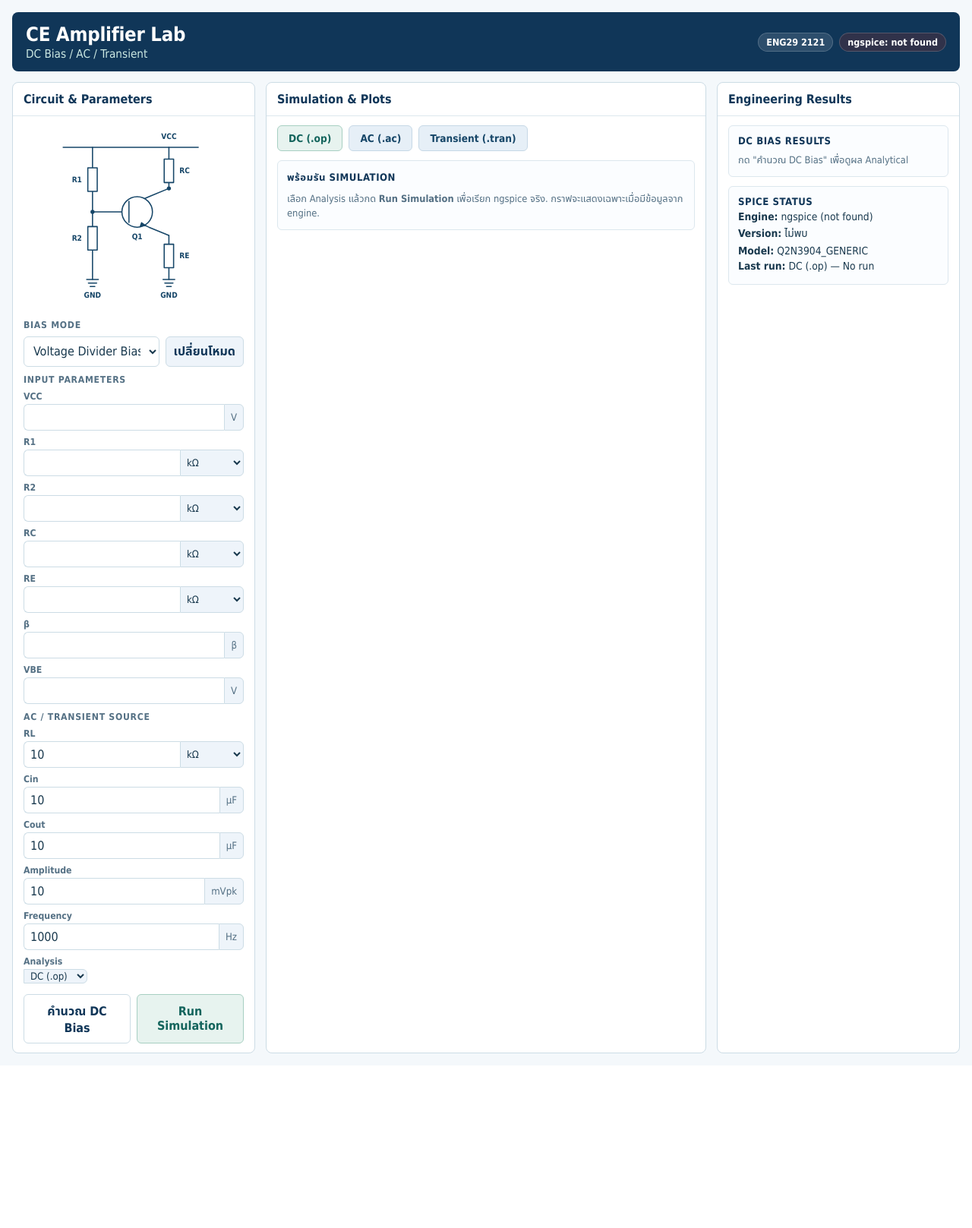
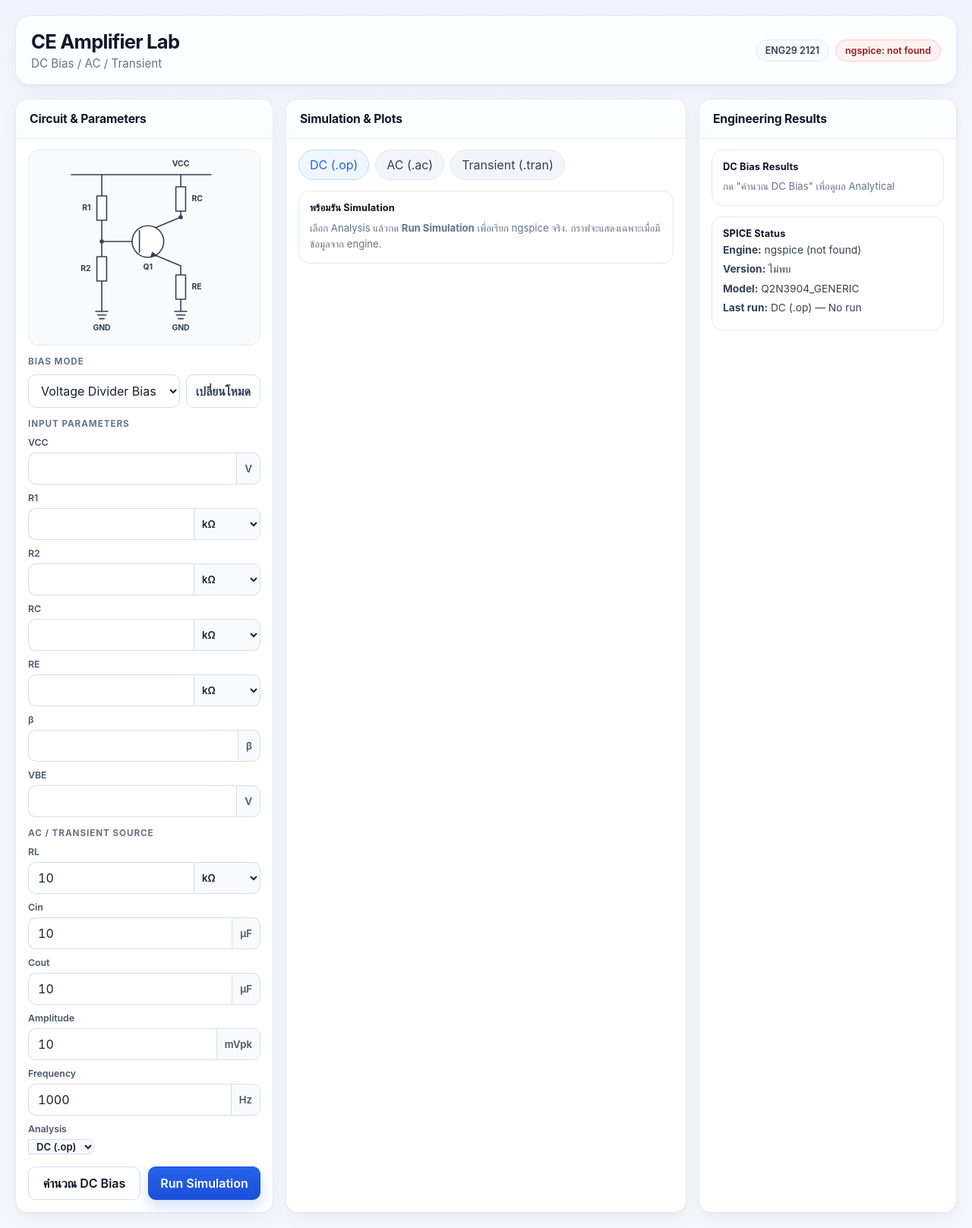
Before and after one commit to Nckktk/Gitlab, a Flask app: page / in a window 1280 px wide. Shown: the whole page at 76% size. Before the commit the page ends 1387 px from the top, so only its background shows below. Run offline with Flask 3, Linux system fonts and the light colour scheme.

Commit message:
ui: refresh interface with simpler modern styling
Soften layout with lighter surfaces, rounded cards, cleaner spacing,
and clearer primary action styling while preserving existing structure
and behavior.

```diff
--- a/bjt_bias/static/style.css
+++ b/bjt_bias/static/style.css
@@ -1,93 +1,96 @@
 :root {
-  --navy: #103658;
-  --navy-2: #164668;
-  --teal: #13645c;
-  --teal-soft: #e7f3ef;
-  --bg: #f4f8fb;
-  --panel: #ffffff;
-  --line: #ccdce5;
-  --line-soft: #dce7ee;
-  --text: #19394e;
-  --muted: #547084;
-  --ok: #067647;
-  --ok-bg: #e8f7ef;
-  --warn: #8a4b00;
-  --warn-bg: #fff4e5;
-  --error: #b42318;
+  --bg: #f3f6fb;
+  --surface: #ffffff;
+  --surface-2: #f8fafc;
+  --text: #182230;
+  --muted: #64748b;
+  --line: #e5eaf2;
+  --line-strong: #d5deea;
+  --primary: #2563eb;
+  --primary-soft: #eff6ff;
+  --teal: #0f766e;
+  --teal-soft: #ecfdf5;
+  --danger: #dc2626;
+  --warn-bg: #fff7ed;
+  --warn-text: #9a3412;
+  --ok-bg: #ecfdf5;
+  --ok-text: #166534;
+  --radius: 16px;
+  --shadow: 0 1px 2px rgba(15,23,42,.04), 0 8px 24px rgba(15,23,42,.04);
 }
 * { box-sizing: border-box; }
-body { margin: 0; font-family: Tahoma, "Noto Sans Thai", "Leelawadee UI", system-ui, sans-serif; background: var(--bg); color: var(--text); }
-.page { max-width: 1400px; margin: 0 auto; padding: 16px; }
-.topbar { background: var(--navy); color: #fff; border-radius: 8px; padding: 14px 18px; display:flex; justify-content:space-between; gap:12px; align-items:center; margin-bottom: 14px; }
-.topbar h1 { margin:0; font-size: 1.6rem; letter-spacing:-0.01em; }
-.topbar p { margin:2px 0 0; color:#cce9e3; font-size:0.95rem; }
+body { margin:0; font-family: Inter, ui-sans-serif, system-ui, -apple-system, "Segoe UI", Tahoma, sans-serif; background: linear-gradient(180deg,#eef4ff 0%, var(--bg) 180px); color:var(--text); }
+.page { max-width: 1440px; margin:0 auto; padding: 20px; }
+.topbar { background: rgba(255,255,255,.85); backdrop-filter: blur(10px); border:1px solid var(--line); box-shadow: var(--shadow); color:var(--text); border-radius: 20px; padding: 18px 20px; display:flex; justify-content:space-between; gap:12px; align-items:center; margin-bottom: 18px; }
+.topbar h1 { margin:0; font-size: clamp(1.3rem,2vw,1.8rem); letter-spacing:-0.03em; color:#0f172a; }
+.topbar p { margin:4px 0 0; color:var(--muted); font-size:0.95rem; }
 .topbar-meta { display:flex; gap:8px; flex-wrap:wrap; justify-content:flex-end; }
-.pill { background: rgba(255,255,255,0.12); border:1px solid rgba(255,255,255,0.18); color:#fff; padding:4px 10px; border-radius:999px; font-size:0.78rem; font-weight:700; }
-.pill-ok { background: rgba(19,100,92,0.28); }
-.pill-warn { background: rgba(180,35,24,0.2); }
+.pill { background: var(--surface-2); border:1px solid var(--line); color:#334155; padding:6px 12px; border-radius:999px; font-size:0.78rem; font-weight:600; }
+.pill-ok { background: var(--teal-soft); color: var(--teal); border-color:#bde7dc; }
+.pill-warn { background: #fef2f2; color:#991b1b; border-color:#fecaca; }
 .sim-form { margin:0; }
-.workspace { display:grid; grid-template-columns: 320px minmax(0,1fr) 320px; gap:14px; align-items:stretch; }
-.panel { background: var(--panel); border:1px solid var(--line); border-radius:8px; min-width:0; display:flex; flex-direction:column; }
-.panel-head { padding:12px 14px; border-bottom:1px solid var(--line-soft); }
-.panel-head h2 { margin:0; font-size:1rem; color: var(--navy); }
-.panel-left, .panel-mid, .panel-right { padding-bottom:12px; }
-.circuit-box { padding:10px 12px 0; }
-.schematic { display:block; width:100%; height:auto; color: var(--navy-2); }
+.workspace { display:grid; grid-template-columns: 340px minmax(0,1fr) 340px; gap:16px; align-items:stretch; }
+.panel { background: var(--surface); border:1px solid var(--line); border-radius: var(--radius); min-width:0; display:flex; flex-direction:column; box-shadow: var(--shadow); overflow:hidden; }
+.panel-head { padding:16px 18px; border-bottom:1px solid var(--line); background:linear-gradient(180deg,#fff, #fbfdff); }
+.panel-head h2 { margin:0; font-size:0.98rem; color:#0f172a; letter-spacing:-0.01em; }
+.panel-left, .panel-mid, .panel-right { padding-bottom:16px; }
+.circuit-box { padding:14px 16px 0; }
+.schematic { display:block; width:100%; height:auto; color:#334155; background:var(--surface-2); border:1px solid var(--line); border-radius:14px; }
 .wire, .component, .ground { fill:none; stroke: currentColor; stroke-width:2; stroke-linecap:round; stroke-linejoin:round; }
 .component rect, .component circle { fill:#fff; }
 .node circle, .arrow { fill: currentColor; stroke:none; }
-.labels text { fill: currentColor; font-family: inherit; font-size:13px; font-weight:bold; }
-.subpanel { padding:10px 14px 0; }
-.subpanel-title { font-size:0.76rem; font-weight:700; letter-spacing:0.06em; text-transform:uppercase; color:var(--muted); margin-bottom:8px; }
+.labels text { fill: currentColor; font-family: inherit; font-size:13px; font-weight:700; }
+.subpanel { padding:14px 16px 0; }
+.subpanel-title { font-size:0.73rem; font-weight:700; letter-spacing:0.08em; text-transform:uppercase; color:var(--muted); margin-bottom:10px; }
 .mode-row { display:flex; gap:8px; }
-.mode-row select, .control input, .control select { width:100%; min-width:0; padding:7px 8px; border:1px solid var(--line); border-radius:6px; font:inherit; color:var(--text); background:#fff; }
+.mode-row select, .control input, .control select { width:100%; min-width:0; padding:10px 12px; border:1px solid var(--line-strong); border-radius:10px; font:inherit; color:var(--text); background:#fff; transition:border-color .15s, box-shadow .15s; }
 .mode-row select { flex:1; }
-.fields { display:grid; grid-template-columns: repeat(2, minmax(0,1fr)); gap:8px 10px; }
+.fields { display:grid; grid-template-columns: repeat(2, minmax(0,1fr)); gap:10px 12px; }
 .compact-fields { grid-template-columns: 1fr; }
-.compact-fields .field label { display:block; font-size:0.76rem; font-weight:700; color:var(--muted); margin-bottom:3px; }
+.compact-fields .field label { display:block; font-size:0.77rem; font-weight:600; color:#475569; margin-bottom:6px; }
 .control { display:flex; align-items:stretch; min-width:0; }
-.control input { flex:1 1 0; width:0; min-width:0; border-radius:6px 0 0 6px; border-right:0; font-variant-numeric: tabular-nums; }
-.control .unit, .control select { flex:0 0 auto; max-width:84px; display:flex; align-items:center; padding:0 8px; border:1px solid var(--line); border-radius:0 6px 6px 0; background:#eef4fa; color:var(--muted); font-size:0.82rem; }
-.control select { padding:0 4px; color:var(--text); }
-.control input:focus, .control select:focus, .mode-row select:focus { outline:2px solid #1d638b; outline-offset:1px; position:relative; z-index:1; }
-.action-row { display:grid; grid-template-columns: 1fr 1fr; gap:8px; padding:14px 14px 0; margin-top:auto; }
-.primary-btn, .run-btn, .secondary-btn { border-radius:6px; font:inherit; font-weight:700; cursor:pointer; padding:10px 12px; }
-.primary-btn { background:#fff; color:var(--navy); border:1px solid var(--line); }
-.primary-btn:hover { background:#f4f8fb; }
-.run-btn { background:var(--teal-soft); color:var(--teal); border:1px solid #a7cfc2; }
-.run-btn:hover { background:#d8ece5; }
-.secondary-btn { margin:0; width:auto; white-space:nowrap; background:#eef4fa; color:var(--navy); border:1px solid var(--line); padding:7px 10px; }
-.secondary-btn:hover { background:#ddeaf5; }
-.analysis-tabs { display:flex; gap:8px; padding:12px 14px 0; flex-wrap:wrap; }
-.tab { padding:8px 14px; border-radius:6px; font-size:0.85rem; font-weight:700; background:#e6eff7; color:var(--navy-2); }
-.tab-btn { border:1px solid #c6d8e6; cursor:pointer; font:inherit; font-size:0.85rem; font-weight:700; }
-.tab-btn:hover { filter: brightness(0.98); transform: translateY(-1px); }
-.tab-active { background:var(--teal-soft); color:var(--teal); border-color:#a7cfc2; }
-.plot-card, .result-block { margin:12px 14px 0; border:1px solid var(--line-soft); border-radius:6px; background:#fbfdff; padding:12px; }
-.plot-title, .result-label { font-size:0.82rem; font-weight:700; color:var(--navy); text-transform:uppercase; letter-spacing:0.04em; }
-.result-sub { font-size:0.8rem; color:var(--muted); margin-top:2px; }
-.result-block-head { display:flex; justify-content:space-between; gap:8px; align-items:flex-start; margin-bottom:10px; }
-.readings { display:grid; grid-template-columns: repeat(2, minmax(0,1fr)); gap:8px; margin:0; }
+.control input { flex:1 1 0; width:0; min-width:0; border-radius:10px 0 0 10px; border-right:0; font-variant-numeric: tabular-nums; }
+.control .unit, .control select { flex:0 0 auto; max-width:88px; display:flex; align-items:center; padding:0 10px; border:1px solid var(--line-strong); border-radius:0 10px 10px 0; background:#f8fafc; color:#475569; font-size:0.82rem; font-weight:600; }
+.control select { padding:0 6px; color:var(--text); }
+.control input:focus, .control select:focus, .mode-row select:focus { outline:none; border-color:#93c5fd; box-shadow:0 0 0 4px rgba(37,99,235,.12); position:relative; z-index:1; }
+.action-row { display:grid; grid-template-columns: 1fr 1fr; gap:10px; padding:16px 16px 0; margin-top:auto; }
+.primary-btn, .run-btn, .secondary-btn { border-radius:10px; font:inherit; font-weight:600; cursor:pointer; padding:11px 14px; transition:all .15s; }
+.primary-btn { background:#fff; color:#0f172a; border:1px solid var(--line-strong); }
+.primary-btn:hover { background:#f8fafc; border-color:#cbd5e1; }
+.run-btn { background: linear-gradient(180deg,#2563eb,#1d4ed8); color:#fff; border:1px solid #1d4ed8; box-shadow:0 8px 20px rgba(37,99,235,.22); }
+.run-btn:hover { filter:brightness(1.03); transform:translateY(-1px); }
+.secondary-btn { margin:0; width:auto; white-space:nowrap; background:#fff; color:#334155; border:1px solid var(--line-strong); padding:10px 12px; }
+.secondary-btn:hover { background:#f8fafc; }
+.analysis-tabs { display:flex; gap:8px; padding:14px 16px 0; flex-wrap:wrap; }
+.tab { padding:9px 14px; border-radius:999px; font-size:0.84rem; font-weight:600; background:#f1f5f9; color:#334155; border:1px solid #e2e8f0; }
+.tab-btn { cursor:pointer; font:inherit; }
+.tab-btn:hover { background:#e8eef6; }
+.tab-active { background: var(--primary-soft); color: var(--primary); border-color:#bfdbfe; }
+.plot-card, .result-block { margin:14px 16px 0; border:1px solid var(--line); border-radius:14px; background:#fff; padding:14px; }
+.plot-title, .result-label { font-size:0.8rem; font-weight:700; color:#0f172a; letter-spacing:0.01em; }
+.result-sub { font-size:0.8rem; color:var(--muted); margin-top:3px; }
+.result-block-head { display:flex; justify-content:space-between; gap:8px; align-items:flex-start; margin-bottom:12px; }
+.readings { display:grid; grid-template-columns: repeat(2, minmax(0,1fr)); gap:10px; margin:0; }
 .readings-compact { grid-template-columns: repeat(2, minmax(0,1fr)); }
-.readings > div { border:1px solid var(--line-soft); border-radius:6px; padding:8px; background:#fff; }
-.readings dt { font-size:0.72rem; color:var(--muted); font-weight:700; }
-.readings dd { margin:2px 0 0; font-size:0.95rem; font-weight:700; color:var(--navy); font-variant-numeric:tabular-nums; }
-.region-heading { margin:10px 0 4px; font-size:0.76rem; color:var(--muted); text-transform:uppercase; letter-spacing:0.05em; }
-.region-note { margin:4px 0; font-size:0.86rem; color:var(--text); }
-.hint { margin:8px 0 0; font-size:0.8rem; color:var(--muted); line-height:1.5; }
-.warning { margin:10px 14px 0; padding:10px 12px; border-radius:6px; border-left:4px solid #d97706; background:var(--warn-bg); color:var(--warn); font-size:0.85rem; }
-.error { margin:4px 0 0; color:var(--error); font-size:0.76rem; }
-.badge { display:inline-block; padding:3px 10px; border-radius:999px; font-size:0.74rem; font-weight:700; border:1px solid #b7c9d8; background:#f5f9fc; color:var(--navy-2); white-space:nowrap; }
-.region-active { color: var(--ok); background: var(--ok-bg); border-color:#9bcdb2; }
-.region-saturation, .region-model-limit { color: var(--warn); background: var(--warn-bg); border-color:#efc28c; }
-.region-cutoff { color:#51697d; background:#eef2f6; border-color:#c4d2de; }
-.check { margin:10px 0 0; padding-top:8px; border-top:1px dashed var(--line-soft); color:var(--muted); font-size:0.8rem; }
-.plot-wrap { width:100%; overflow-x:auto; margin-top:8px; }
-.plot-canvas { width:100%; max-width:100%; height:auto; border:1px solid var(--line-soft); border-radius:6px; background:#fff; }
-.log-details { margin:12px 14px 0; }
-.log-details summary { cursor:pointer; color:#1d638b; font-weight:700; font-size:0.85rem; }
-.log-block { background:#f7fafc; border:1px solid var(--line-soft); border-radius:6px; padding:10px; overflow:auto; font-size:0.76rem; white-space:pre-wrap; word-break:break-word; }
+.readings > div { border:1px solid var(--line); border-radius:12px; padding:10px 12px; background:var(--surface-2); }
+.readings dt { font-size:0.72rem; color:var(--muted); font-weight:700; letter-spacing:0.02em; }
+.readings dd { margin:4px 0 0; font-size:0.96rem; font-weight:700; color:#0f172a; font-variant-numeric:tabular-nums; }
+.region-heading { margin:12px 0 4px; font-size:0.74rem; color:var(--muted); text-transform:uppercase; letter-spacing:0.06em; }
+.region-note { margin:4px 0; font-size:0.86rem; color:#334155; line-height:1.55; }
+.hint { margin:8px 0 0; font-size:0.82rem; color:var(--muted); line-height:1.6; }
+.warning { margin:14px 16px 0; padding:12px 14px; border-radius:12px; border:1px solid #fed7aa; background:var(--warn-bg); color:var(--warn-text); font-size:0.86rem; }
+.error { margin:5px 0 0; color:var(--danger); font-size:0.76rem; }
+.badge { display:inline-flex; align-items:center; padding:4px 10px; border-radius:999px; font-size:0.73rem; font-weight:700; border:1px solid #dbe4ee; background:#f8fafc; color:#334155; white-space:nowrap; }
+.region-active { color: var(--ok-text); background: var(--ok-bg); border-color:#bbf7d0; }
+.region-saturation, .region-model-limit { color: var(--warn-text); background: var(--warn-bg); border-color:#fed7aa; }
+.region-cutoff { color:#475569; background:#f1f5f9; border-color:#cbd5e1; }
+.check { margin:12px 0 0; padding-top:10px; border-top:1px dashed var(--line-strong); color:var(--muted); font-size:0.8rem; }
+.plot-wrap { width:100%; overflow-x:auto; margin-top:10px; }
+.plot-canvas { width:100%; max-width:100%; height:auto; border:1px solid var(--line); border-radius:12px; background:#fff; }
+.log-details { margin:14px 16px 0; }
+.log-details summary { cursor:pointer; color:var(--primary); font-weight:600; font-size:0.85rem; }
+.log-block { background:#f8fafc; border:1px solid var(--line); border-radius:12px; padding:12px; overflow:auto; font-size:0.76rem; white-space:pre-wrap; word-break:break-word; color:#334155; }
 .placeholder-block, .placeholder-plot { color:var(--muted); }
-@media (max-width: 1180px) { .workspace { grid-template-columns: 300px minmax(0,1fr); } .panel-right { grid-column: 1 / -1; } }
-@media (max-width: 860px) { .workspace { grid-template-columns: 1fr; } .panel-right { grid-column:auto; } .action-row { grid-template-columns:1fr 1fr; } }
-@media (max-width: 560px) { .page { padding:10px; } .topbar { padding:12px; } .fields, .readings, .readings-compact { grid-template-columns: 1fr 1fr; } .action-row { grid-template-columns:1fr; } .mode-row { flex-direction:column; } }
+@media (max-width: 1200px) { .workspace { grid-template-columns: 320px minmax(0,1fr); } .panel-right { grid-column: 1 / -1; } }
+@media (max-width: 860px) { .workspace { grid-template-columns: 1fr; } .panel-right { grid-column:auto; } }
+@media (max-width: 560px) { .page { padding:12px; } .topbar { padding:14px; border-radius:16px; } .action-row { grid-template-columns:1fr; } .mode-row { flex-direction:column; } .readings, .readings-compact { grid-template-columns: 1fr 1fr; } }
```
